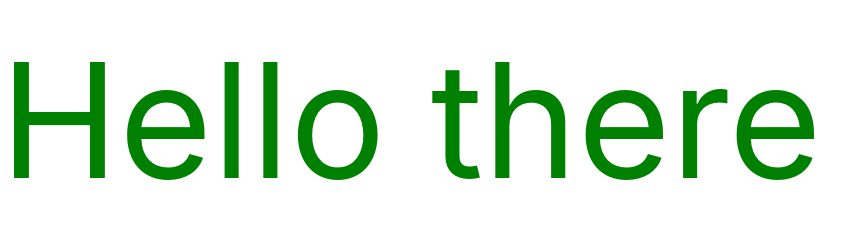
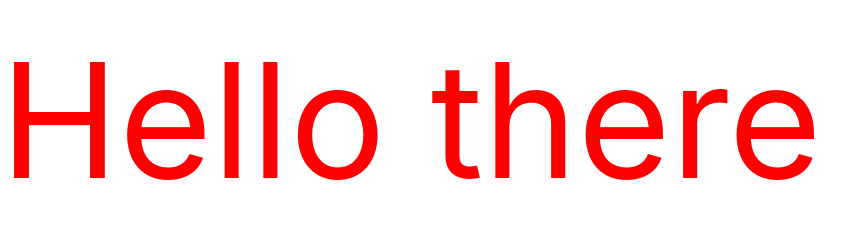
Before and after one commit to agnieszkabugla/Starter-Kit, a website built with webpack: page source/index.html in a window 1280 px wide. Shown: the whole page, without its empty margins (0-863 px from the left). Built offline with nearby package versions, Linux system fonts and the light colour scheme.

Commit message:
jquery and css fix

```diff
--- a/source/index.html
+++ b/source/index.html
@@ -5,7 +5,6 @@
     <meta name="viewport" content="width=device-width, initial-scale=1">
     <link rel="stylesheet" type="text/css" href="style/css/styles.css">
     <link rel="stylesheet" href="https://maxcdn.bootstrapcdn.com/bootstrap/4.0.0-beta.2/css/bootstrap.min.css" integrity="sha384-PsH8R72JQ3SOdhVi3uxftmaW6Vc51MKb0q5P2rRUpPvrszuE4W1povHYgTpBfshb" crossorigin="anonymous">
-    <script src="https://code.jquery.com/jquery-3.2.1.min.js"></script>
 
 </head>
 <body>
--- a/source/index.js
+++ b/source/index.js
@@ -1,5 +1,5 @@
 import jQuery from 'jquery';
 
 jQuery(document).ready(function($){
-    $("p").css("color", "green");
+    $("p").css("color", "red");
 });
--- a/webpack.config.prod.js
+++ b/webpack.config.prod.js
@@ -27,7 +27,7 @@ const config = {
     new webpack.DefinePlugin(GLOBALS),
     //new ExtractTextPlugin('style.css'),
     new CopyWebpackPlugin([
-      {from: path.resolve(__dirname, 'source/style/css'), to:'style'}
+      {from: path.resolve(__dirname, 'source/style/css'), to:'style/css'}
     ]),
     //minify JS
     new webpack.optimize.UglifyJsPlugin()
```
